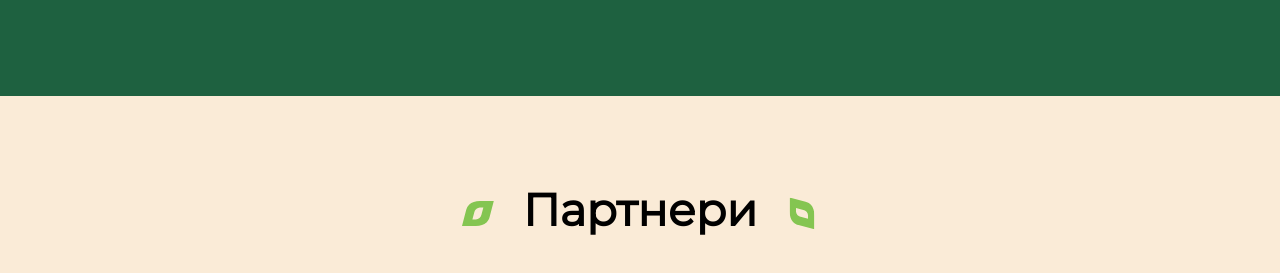
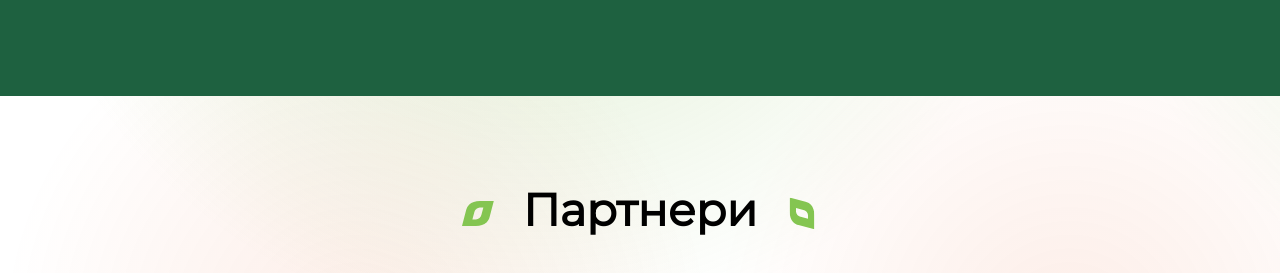
Before and after one commit to OlhaTsyhanenko/DAT, a plain HTML site: page index.html in a window 1280 px wide. Shown: the part 2871-3144 px from the top of the page. Drawn offline with nearby package versions, Linux system fonts and the light colour scheme.

Commit message:
add background

```diff
--- a/scss/layout/_footer.scss
+++ b/scss/layout/_footer.scss
@@ -1,5 +1,6 @@
 .footer {
     position: relative;
+    background-color: var(--bgColor);
 }
 
 .footer__inner {
--- a/scss/layout/_partners.scss
+++ b/scss/layout/_partners.scss
@@ -1,5 +1,4 @@
 .section__partners {
-    background-color: antiquewhite;
     padding: 35px 0 40px 0;
 
     @media screen and (min-width: $tablet) {
@@ -32,16 +31,8 @@
 }
 
 .partners__img {
-    // width: 93px;
-    // height: 47px;
-    // object-fit: cover;
     margin-left: auto;
     margin-right: auto;
-
-    @media screen and (min-width: $tablet) {
-        // width: 175px;
-        // height: 86px;
-    }
 }
 
 .partners__slider .slick-arrow {
--- a/scss/utils/_common.scss
+++ b/scss/utils/_common.scss
@@ -28,10 +28,11 @@ img {
 body {
     min-width: var(--mobile);
     margin: 0;
-
     color: var(--textColor);
-    background-color: var(--bgColor);
-
+    background: radial-gradient(50% 50% at 50% 50%, rgba(231, 78, 19, 0.1) 0%, rgba(231, 78, 19, 0) 100%),
+                radial-gradient(50% 50% at 50% 50%, rgba(132, 190, 81, 0.3) 0%, rgba(210, 230, 189, 0) 100%);
+    background-size: 713px 713px, 1068px 1068px;
+    background-repeat: repeat;
     font-family: 'Montserrat', sans-serif;
     font-weight: 400;
     font-size: 12px;
```
Also changed, not shown: css/main.css, css/main.min.css, 2 other files.
